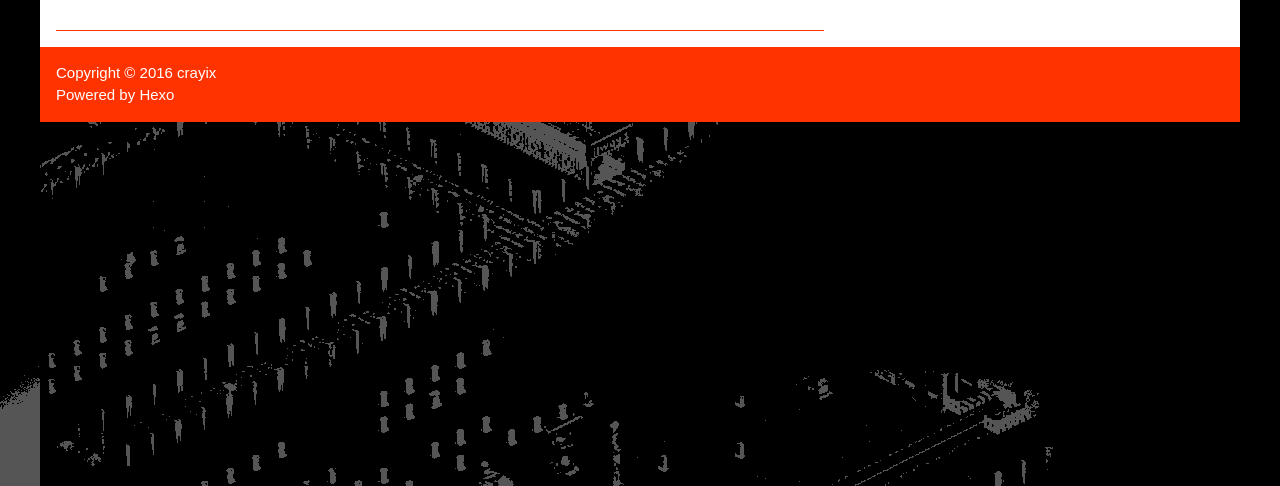
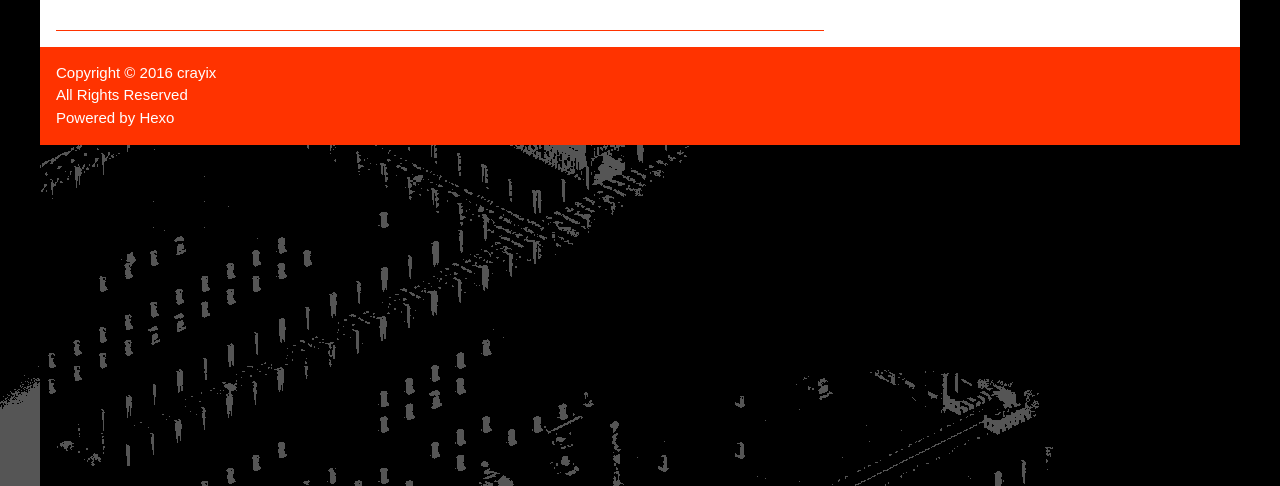
Before and after one commit to crayix/crayix.github.io, a plain HTML site: page 2016/11/06/cancerpost/index.html in a window 1280 px wide. Shown: the part 314-800 px from the top of the page. Drawn offline with Linux system fonts and the light colour scheme.

Commit message:
Site updated: 2016-11-06 15:15:04

```diff
--- a/2016/11/06/cancerpost/index.html
+++ b/2016/11/06/cancerpost/index.html
@@ -126,6 +126,7 @@
         <footer id="footer">
   <div class="w3-container">
       <p>Copyright &copy; 2016 crayix<br>
+	  All Rights Reserved<br>
       Powered by <a href="http://hexo.io/" target="_blank">Hexo</a></p>
   </div>
 </footer>
```
Also changed, not shown: archives/2016/11/index.html (+1 -0 lines), archives/2016/index.html (+1 -0 lines), archives/index.html (+1 -0 lines), index.html (+1 -0 lines).
